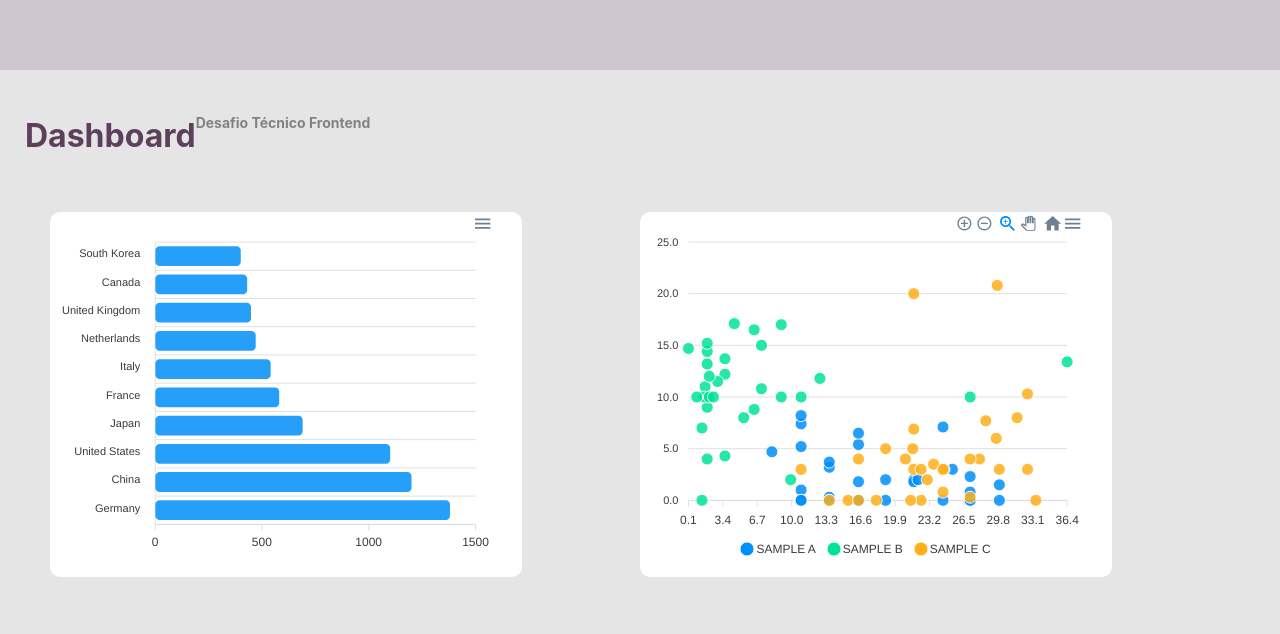
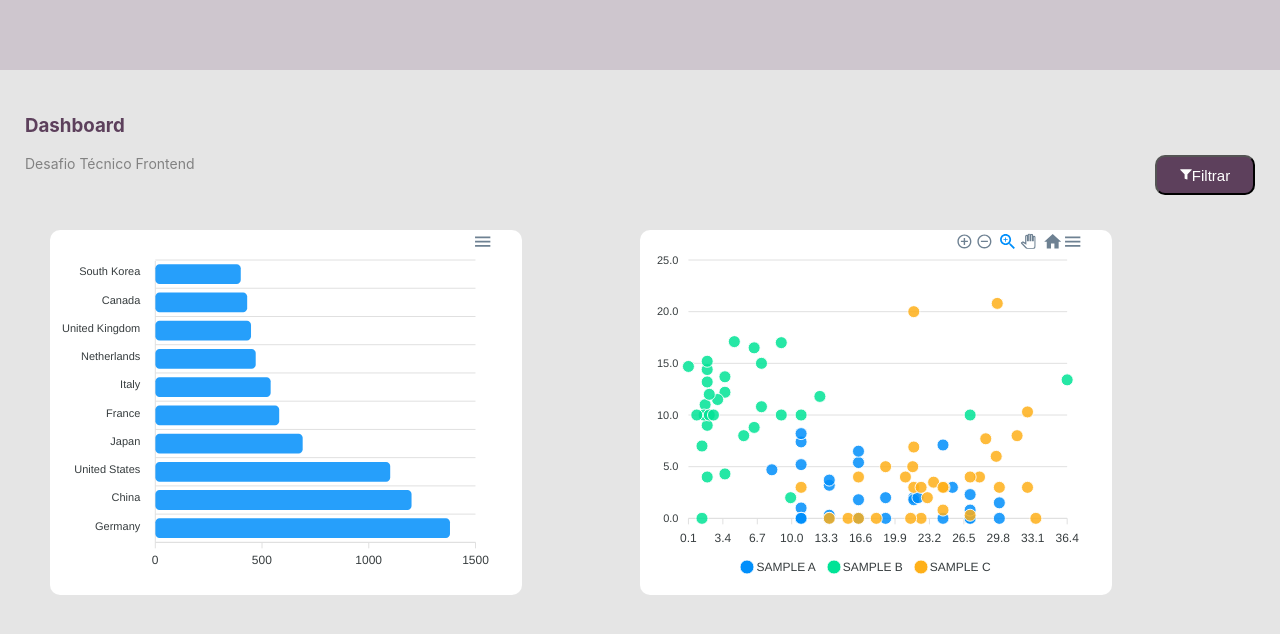
Before and after one commit to AllisonVinicius/dashboard-in-ApexCharts, a React (Create React App) app: page / in a window 1280 px wide. Shown: the top 634 px of the page. Built offline with nearby package versions, Linux system fonts and the light colour scheme; the HTML template or start-up script is replaced by a standard one.

Commit message:
ad button

```diff
--- a/src/Components/Header/index.tsx
+++ b/src/Components/Header/index.tsx
@@ -1,4 +1,5 @@
 import React from "react";
+import Button from "../ButtonFilter/index";
 import { Container, Subtitle, TitleContainer } from "./styles";
 
 interface IContentHeaderProps {
@@ -8,11 +9,10 @@ interface IContentHeaderProps {
 
 const Header = ({ title, subtitle }: IContentHeaderProps) => (
   <Container>
-    <TitleContainer>
-      <h1>{title}</h1>
-    </TitleContainer>
+    <TitleContainer>{title}</TitleContainer>
     <Subtitle>
-      <h4>{subtitle}</h4>
+      {subtitle}
+      <Button text="Filtrar" />
     </Subtitle>
   </Container>
 );
--- a/src/Components/Header/styles.ts
+++ b/src/Components/Header/styles.ts
@@ -3,35 +3,26 @@ import styled from "styled-components";
 export const Container = styled.div`
   width: 100%;
   display: flex;
+  flex-direction: column;
 
   @media (max-width: 320px) {
     flex-direction: column;
   }
 `;
 
-export const TitleContainer = styled.div`
-  > h1 {
-    color: #5d405c;
-
-    &::after {
-      content: "";
-      display: block;
-      width: 55px;
-    }
-  }
+export const TitleContainer = styled.h3`
+  color: #5d405c;
+  display: flex;
+  flex-direction: column;
 
   @media (max-width: 420px) {
-    > h1 {
-      font-size: 22px;
-    }
+    font-size: 22px;
   }
 `;
 
-export const Subtitle = styled.div`
-  > h4 {
-    color: #828282;
-    font-size: 14px;
-    display: flex;
-    justify-content: start;
-  }
+export const Subtitle = styled.span`
+  color: #828282;
+  font-size: 14px;
+  display: flex;
+  justify-content: space-between;
 `;
```
